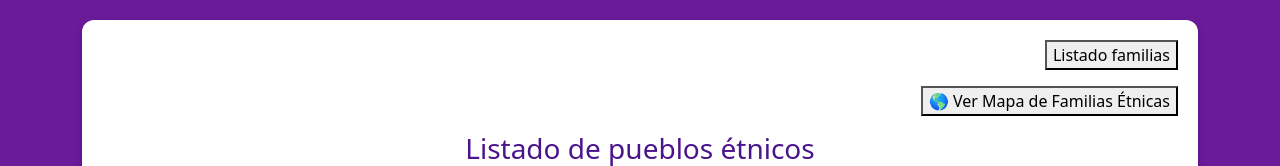
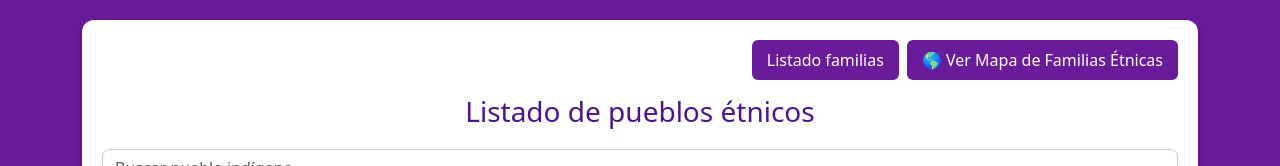
Before and after one commit to jonathancastro35/MAPA-SONORO, an Angular app: page /listadopueblos in a window 1280 px wide. Shown: the top 166 px of the page. Built offline with nearby package versions, Linux system fonts and the light colour scheme; no server answers.

Commit message:
subida inicial del proyecto CAMBIO css html

```diff
--- a/src/app/Component/listar-pueblos-unificados/listar-pueblos-unificados.component.css
+++ b/src/app/Component/listar-pueblos-unificados/listar-pueblos-unificados.component.css
@@ -18,6 +18,27 @@ h3 {
   text-align: center;
   margin-bottom: 20px;
   color: #4a148c;
+}
+
+/* CONTENEDOR DE BOTONES */
+.acciones-top {
+  margin-bottom: 15px;
+}
+
+/* BOTÓN MORADO */
+.btn-morado {
+  background-color: #6a1b9a;
+  color: white;
+  border: none;
+  padding: 8px 15px;
+  border-radius: 6px;
+  cursor: pointer;
+  font-weight: 500;
+  transition: 0.2s;
+}
+
+.btn-morado:hover {
+  background-color: #4a148c;
 }
 
 /* Filas alternas */
--- a/src/app/Component/listar-pueblos-unificados/listar-pueblos-unificados.component.html
+++ b/src/app/Component/listar-pueblos-unificados/listar-pueblos-unificados.component.html
@@ -2,23 +2,16 @@
 
   <div class="inner">
 
-    <!-- BOTONES EN UNA MISMA LÍNEA VISUAL -->
+    <!-- BOTONES -->
     <div class="acciones-top text-end">
 
-
-   <div class="mb-3 text-end">
-      <button class="btn-morado" routerLink="/listadofamiliasunificadas">
+      <button class="btn-morado me-2" routerLink="/listadofamiliasunificadas">
         Listado familias
       </button>
-    </div>
 
-
-      <div class="mb-3 text-end">
       <button class="btn-morado" routerLink="/mapafamiliasetnicaspoblacion">
         🌎 Ver Mapa de Familias Étnicas
       </button>
-    </div>
-
 
     </div>
 
```
